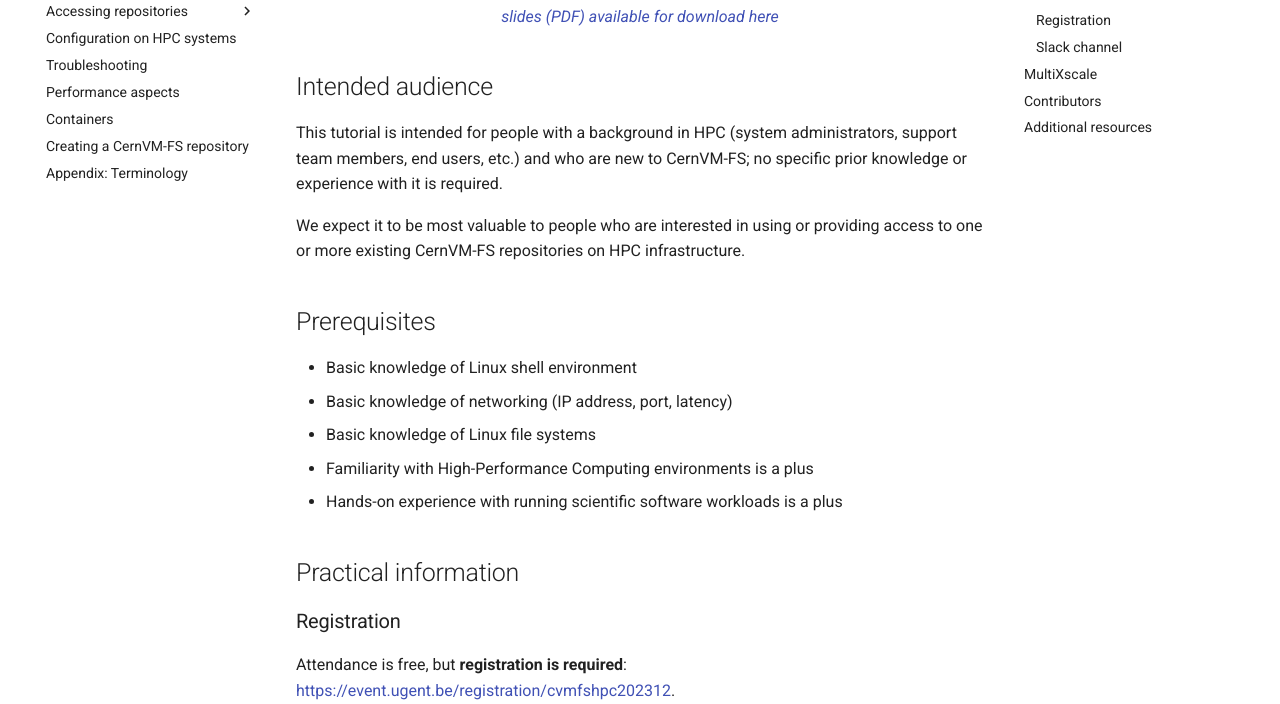
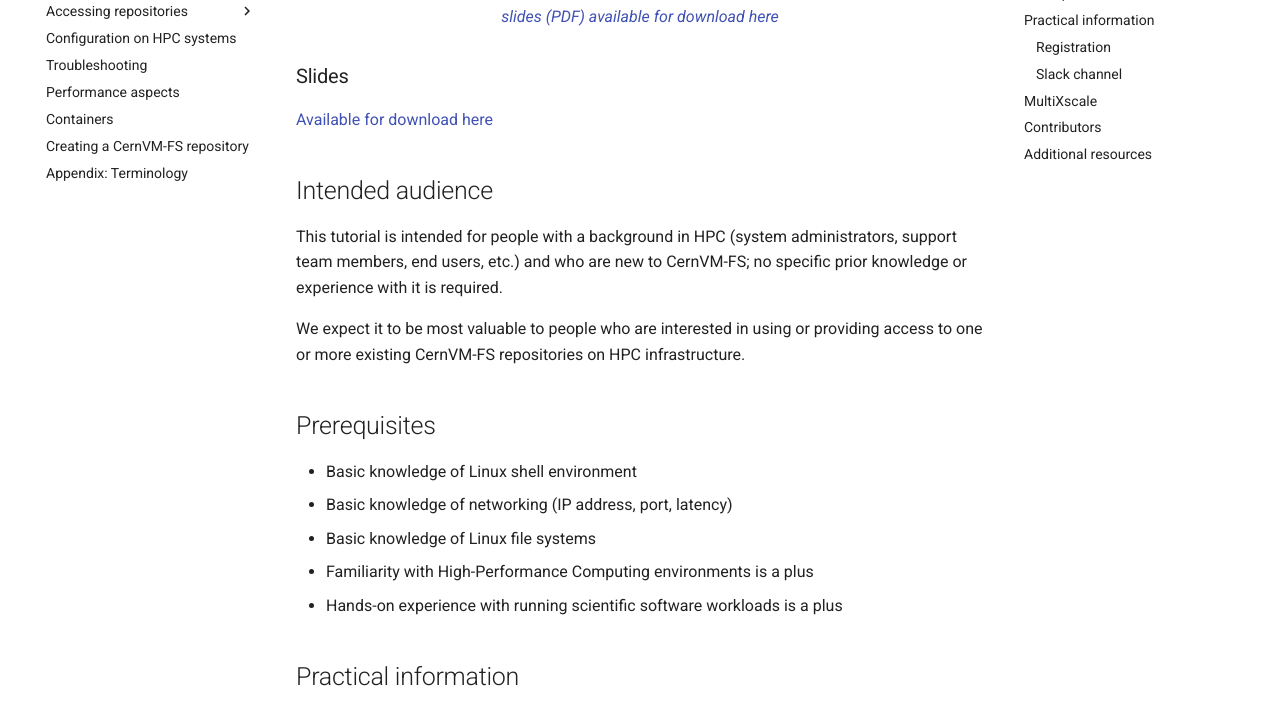
Before and after one commit to multixscale/cvmfs-tutorial-hpc-best-practices, an MkDocs documentation site: the page built from docs/index.md, in a window 1280 px wide and 900 px high, scrolled down 851 px, cut to the strip 196-900 px from the top of the window. Built offline with MkDocs 1.6.1 and Material for MkDocs 9.7.7, drawn with Linux system fonts in a browser that asks for light colours; comment, search, counter and statistics services are not loaded.

Commit message:
add back link to slides

```diff
--- a/docs/index.md
+++ b/docs/index.md
@@ -28,6 +28,10 @@ the recording is available here:
 <br/><a href="https://raw.githubusercontent.com/multixscale/cvmfs-tutorial-hpc-best-practices/main/files/Best-Practices-for-CernVM-FS-in-HPC-20231204.pdf">
 <em>slides (PDF) available for download here</em></a>
 </p>
+
+### Slides
+
+[Available for download here](https://raw.githubusercontent.com/multixscale/cvmfs-tutorial-hpc-best-practices/main/files/Best-Practices-for-CernVM-FS-in-HPC-20231204.pdf)
 
 ## Intended audience
 
```
